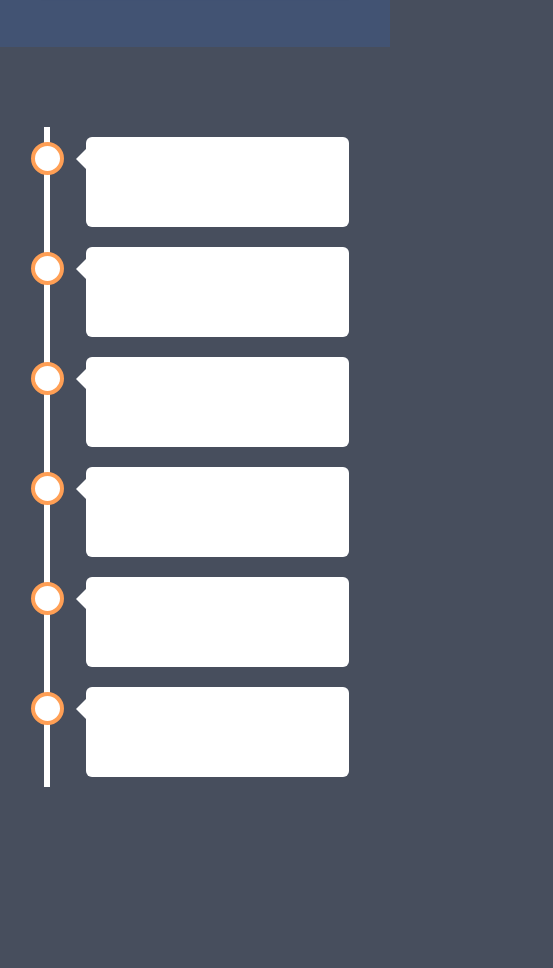
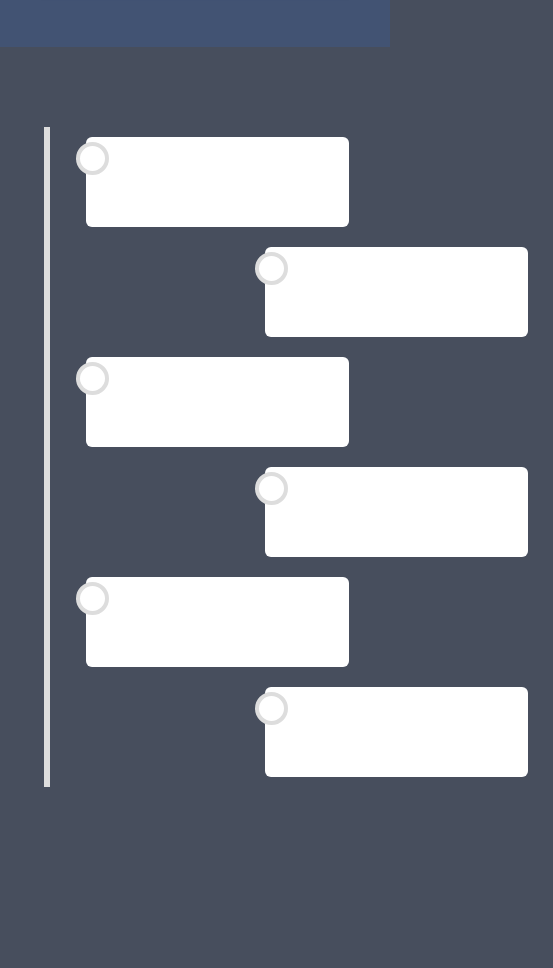
Before and after one commit to sameer1098alam/Back, a plain HTML site: page index.html in a window 390 px wide. Shown: the part 4360-5328 px from the top of the page, 553 px wide, since content can reach past the window. Drawn offline with nearby package versions, Linux system fonts and the light colour scheme.

Commit message:
timeline section css add

```diff
--- a/css/style.css
+++ b/css/style.css
@@ -722,3 +722,96 @@ body {
   left: 0%;
   }
 }
+
+
+//time line section
+/* General styles */
+.timeline {
+  position: relative;
+  max-width: 1200px;
+  margin: 0 auto;
+}
+
+.timeline::after {
+  content: '';
+  position: absolute;
+  width: 6px;
+  background-color: #ddd;
+  top: 0;
+  bottom: 0;
+  left: 50%;
+  margin-left: -3px;
+}
+
+.container {
+  padding: 10px 40px;
+  position: relative;
+  width: 50%;
+}
+
+.container.left {
+  left: 0;
+}
+
+.container.right {
+  left: 50%;
+}
+
+.container::after {
+  content: '';
+  position: absolute;
+  width: 25px;
+  height: 25px;
+  right: -17px;
+  background-color: white;
+  border: 4px solid #ddd;
+  top: 15px;
+  border-radius: 50%;
+  z-index: 1;
+}
+
+.container.left::after {
+  left: -17px;
+}
+
+.content {
+  padding: 20px 30px;
+  background-color: white;
+  position: relative;
+  border-radius: 6px;
+}
+
+.container.right .content {
+  left: 10px;
+}
+
+.container.left .content {
+  left: -10px;
+}
+
+/* Responsive styles */
+@media screen and (max-width: 768px) {
+  .timeline::after {
+    left: 31px;
+  }
+
+  .container {
+    width: 100%;
+    padding-left: 70px;
+    padding-right: 25px;
+  }
+
+  .container::after {
+    left: 60px;
+  }
+
+  .container.left::after,
+  .container.right::after {
+    left: 60px;
+  }
+
+  .container.left .content,
+  .container.right .content {
+    left: 0;
+  }
+}
```
